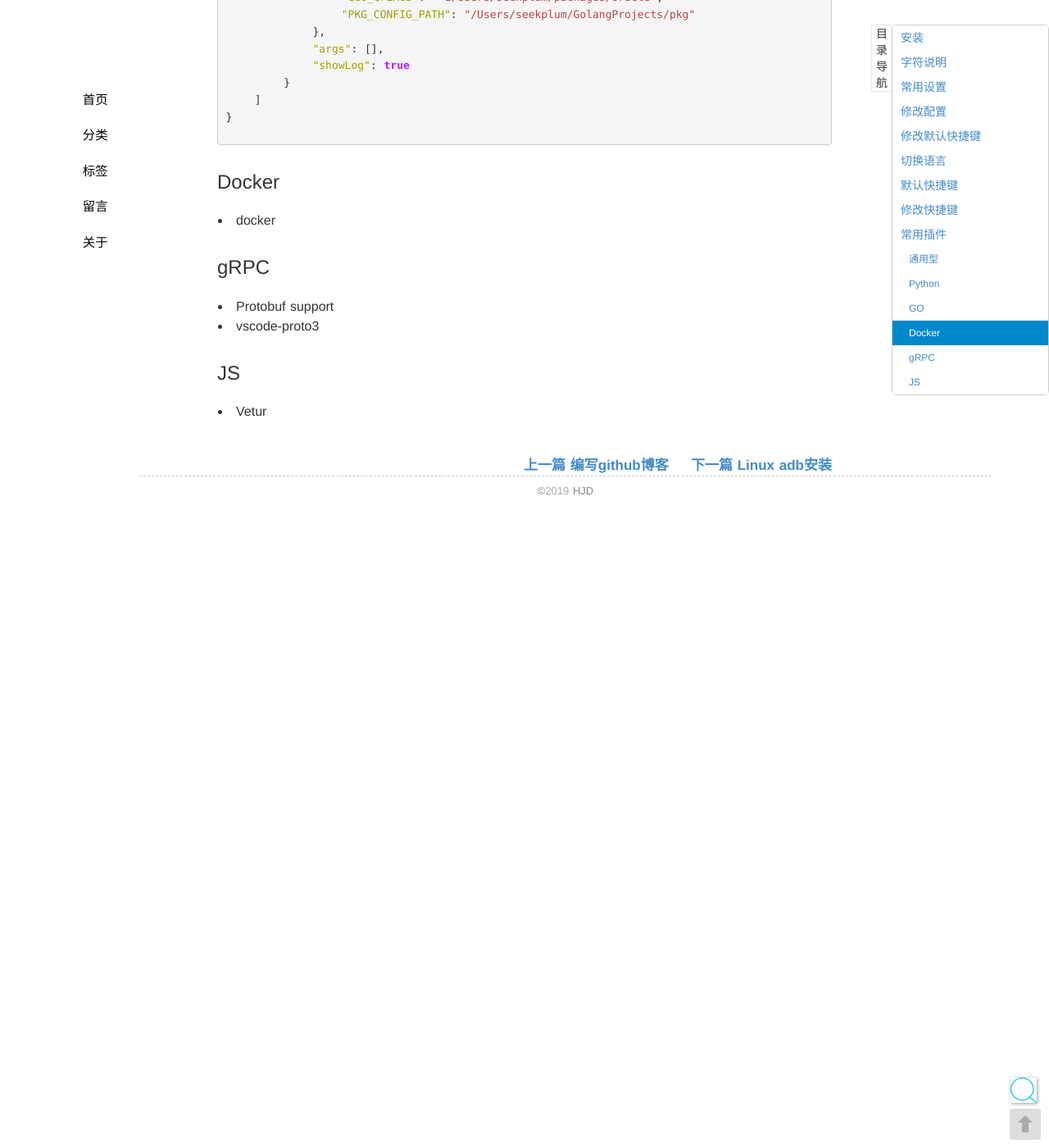
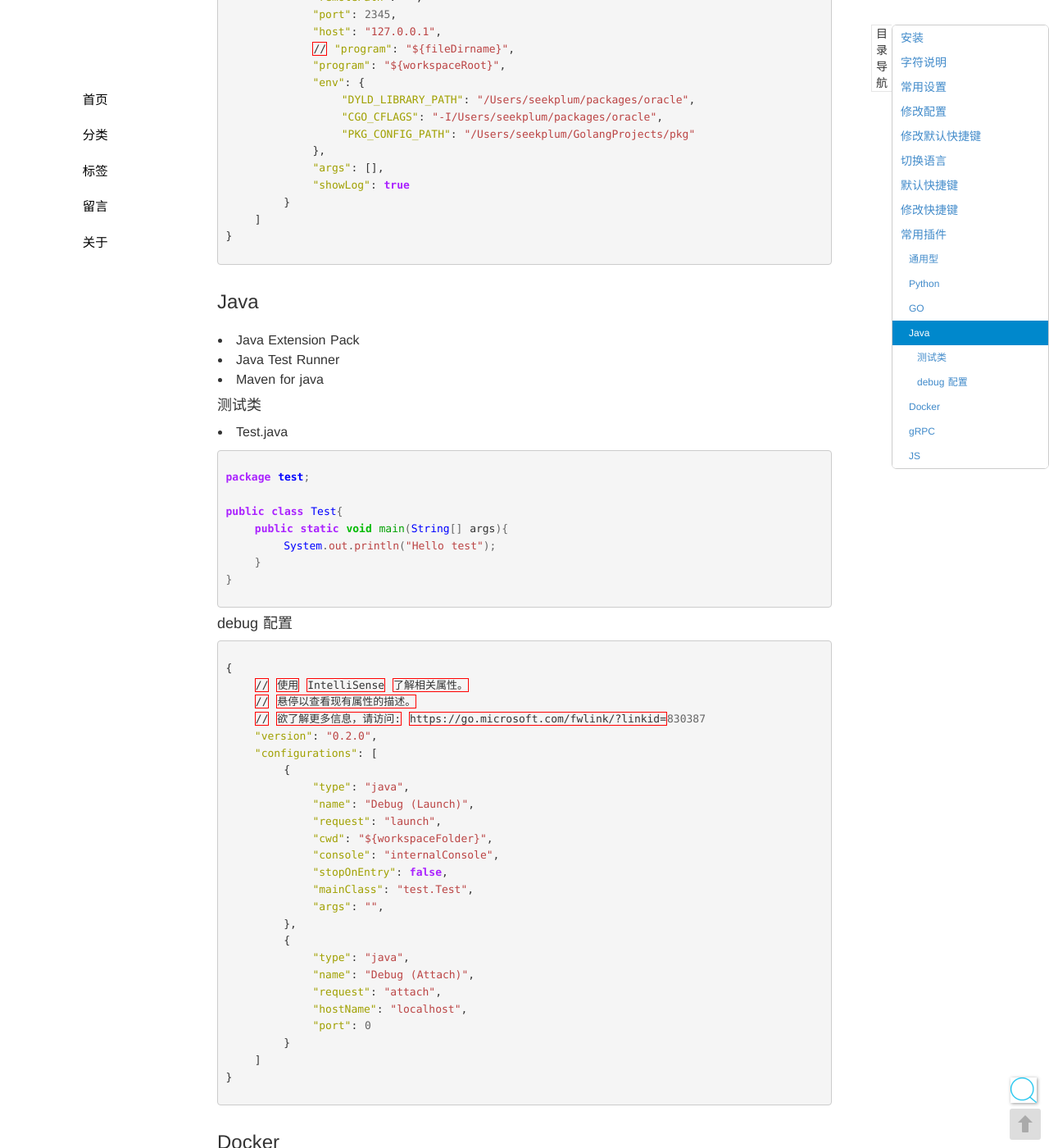
Before and after one commit to seekplum/seekplum.github.io, a Jekyll site: the page built from _posts/2017-12-25-vscode-use.md, in a window 1280 px wide and 1400 px high, scrolled down 8644 px. Shown: the whole window at 82% size. Built offline with Jekyll 4.4.1, drawn with Linux system fonts in a browser that asks for light colours; comment, search, counter and statistics services are not loaded; some of the changed text lies outside the part shown.

Commit message:
ADD: vscode配置Java开发环境

````diff
--- a/_posts/2017-12-25-vscode-use.md
+++ b/_posts/2017-12-25-vscode-use.md
@@ -81,6 +81,13 @@
 
     // 拖动文件时取消确认
     "explorer.confirmDragAndDrop": false,
+
+    "vsicons.dontShowNewVersionMessage": true,
+
+    // Java开发配置
+    "java.home": "/Library/Java/JavaVirtualMachines/jdk-12.0.1.jdk/Contents/Home",
+    "java.errors.incompleteClasspath.severity": "ignore",
+    "java.configuration.checkProjectSettingsExclusions": false,
 }
 ```
 
@@ -407,6 +414,56 @@
 }
 ```
 
+### Java
+
+* Java Extension Pack
+* Java Test Runner
+* Maven for java
+
+#### 测试类
+
+* Test.java
+
+```java
+package test;
+
+public class Test{
+    public static void main(String[] args){
+        System.out.println("Hello test");
+    }
+}
+```
+
+#### debug 配置
+
+```json
+{
+    // 使用 IntelliSense 了解相关属性。
+    // 悬停以查看现有属性的描述。
+    // 欲了解更多信息，请访问: https://go.microsoft.com/fwlink/?linkid=830387
+    "version": "0.2.0",
+    "configurations": [
+        {
+            "type": "java",
+            "name": "Debug (Launch)",
+            "request": "launch",
+            "cwd": "${workspaceFolder}",
+            "console": "internalConsole",
+            "stopOnEntry": false,
+            "mainClass": "test.Test",
+            "args": "",
+        },
+        {
+            "type": "java",
+            "name": "Debug (Attach)",
+            "request": "attach",
+            "hostName": "localhost",
+            "port": 0
+        }
+    ]
+}
+```
+
 ### Docker
 
 * docker
````
